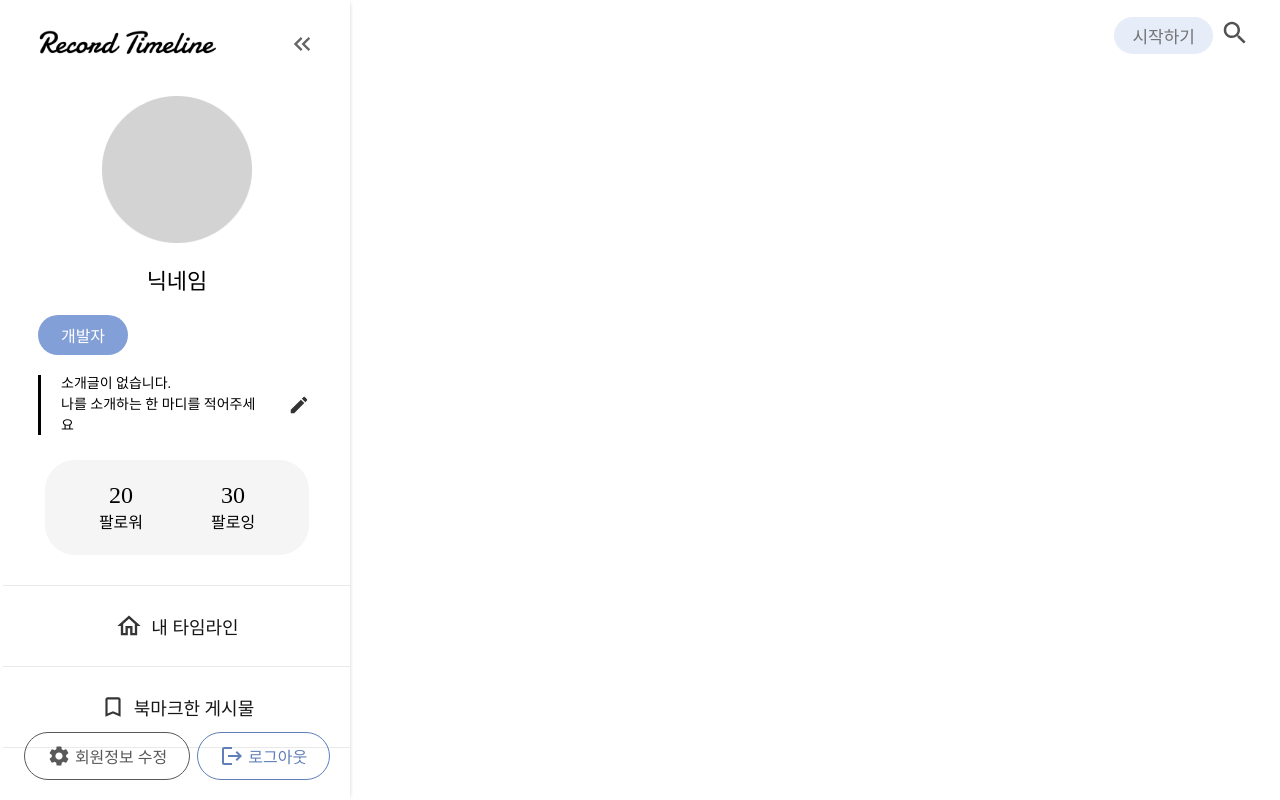
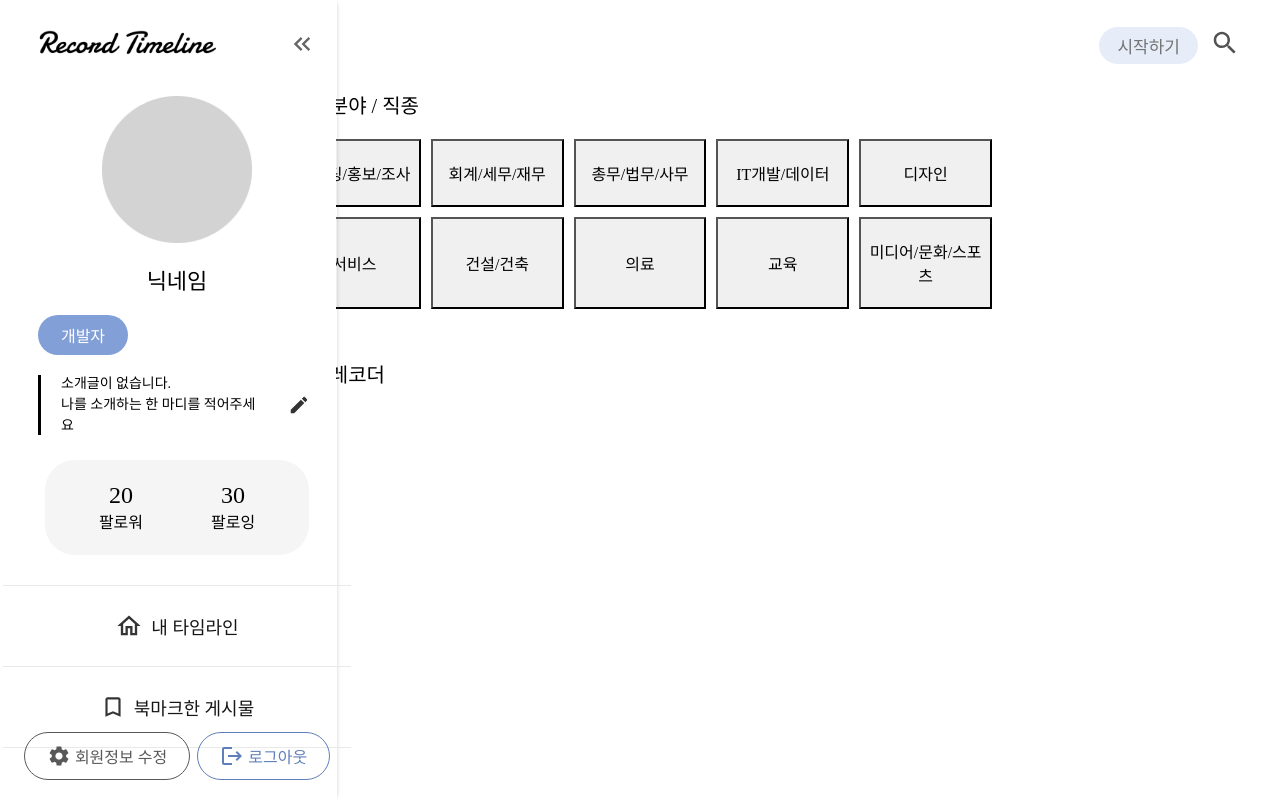
Before and after one commit to Record-Timeline/Front, a React (Create React App) app: page / in a window 1280 px wide. Built offline with nearby package versions, Linux system fonts and the light colour scheme.

Commit message:
Feat: 관심분야/직종 카테고리 추가

```diff
--- a/src/components/common/Header.jsx
+++ b/src/components/common/Header.jsx
@@ -8,7 +8,8 @@ export default function Header() {
   return (
     <div
       css={css`
-        height: 70px;
+        width: 100%;
+        height: 90px;
         display: flex;
         align-items: center;
       `}
@@ -35,7 +36,7 @@ export default function Header() {
             fontSize: "30px",
             cursor: "pointer",
             color: "#525252",
-            margin: "0px 30px 0px 7px",
+            margin: "0px 40px 0px 12px",
           }}
         />
       </Link>
--- a/src/components/common/NavigationBar.jsx
+++ b/src/components/common/NavigationBar.jsx
@@ -51,25 +51,25 @@ export default function NavigationBar() {
         position: fixed;
         top: 0;
         left: 0;
-        width: ${isExpanded ? "350px" : "300px"};
+        width: ${isExpanded ? "337px" : "300px"};
         box-shadow: ${isExpanded ? "1px 0px 5px -3px #8b8b8b" : "none"};
         height: 100vh;
         display: flex;
         flex-direction: column;
-        background-color: white;
       `}
     >
       <div
         css={css({
           display: "flex",
           alignItems: "center",
-          margin: "30px 20px 0px 38px",
         })}
       >
         {isExpanded ? (
           <div
             css={css({
               height: "100vh",
+              backgroundColor: "white",
+              padding: "30px 20px 0px 38px",
             })}
           >
             <div
@@ -343,7 +343,11 @@ export default function NavigationBar() {
             </div>
           </div>
         ) : (
-          <>
+          <div
+            css={css({
+              padding: "30px 20px 0px 38px",
+            })}
+          >
             <MenuIcon
               onClick={toggleNavigationBar}
               style={{
@@ -360,7 +364,7 @@ export default function NavigationBar() {
                 marginLeft: "10px",
               })}
             />
-          </>
+          </div>
         )}
       </div>
     </div>
--- a/src/pages/Main.jsx
+++ b/src/pages/Main.jsx
@@ -1,9 +1,85 @@
+/** @jsxImportSource @emotion/react */
+
 import React from "react";
+import { css } from "@emotion/react";
 import Header from "../components/common/Header";
+
 export default function Main() {
+  const interestFields = [
+    "마케팅/홍보/조사",
+    "회계/세무/재무",
+    "총무/법무/사무",
+    "IT개발/데이터",
+    "디자인",
+    "서비스",
+    "건설/건축",
+    "의료",
+    "교육",
+    "미디어/문화/스포츠",
+  ];
+  const handleClick = (text) => {
+    console.log(text);
+  };
   return (
-    <div>
+    <div
+      css={css`
+        display: flex;
+        width: 100%;
+        height: 100vh;
+        flex-direction: column;
+        align-items: center;
+      `}
+    >
       <Header />
+      <div
+        css={css`
+          display: flex;
+          flex-direction: column;
+          width: 55%;
+        `}
+      >
+        <div
+          css={css`
+            font-size: 20px;
+            font-weight: 500;
+          `}
+        >
+          관심 분야 / 직종
+        </div>
+        <div
+          css={css`
+            display: grid;
+            grid-template-columns: repeat(5, 1fr);
+            gap: 10px;
+            margin: 20px 0px 50px 0px;
+          `}
+        >
+          {interestFields.map((interest, index) => (
+            <button
+              key={index}
+              css={css`
+                font-size: 16px;
+                font-weight: 500;
+                padding: 20px 5px;
+                border: "1px solid #D9D9D9";
+                background-color: #f0f0f0;
+                cursor: pointer;
+              `}
+              onClick={() => handleClick(interest)}
+            >
+              {interest}
+            </button>
+          ))}
+        </div>
+        <div
+          css={css`
+            font-size: 20px;
+            font-weight: 500;
+          `}
+        >
+          추천 레코더
+        </div>
+      </div>
     </div>
   );
 }
```
